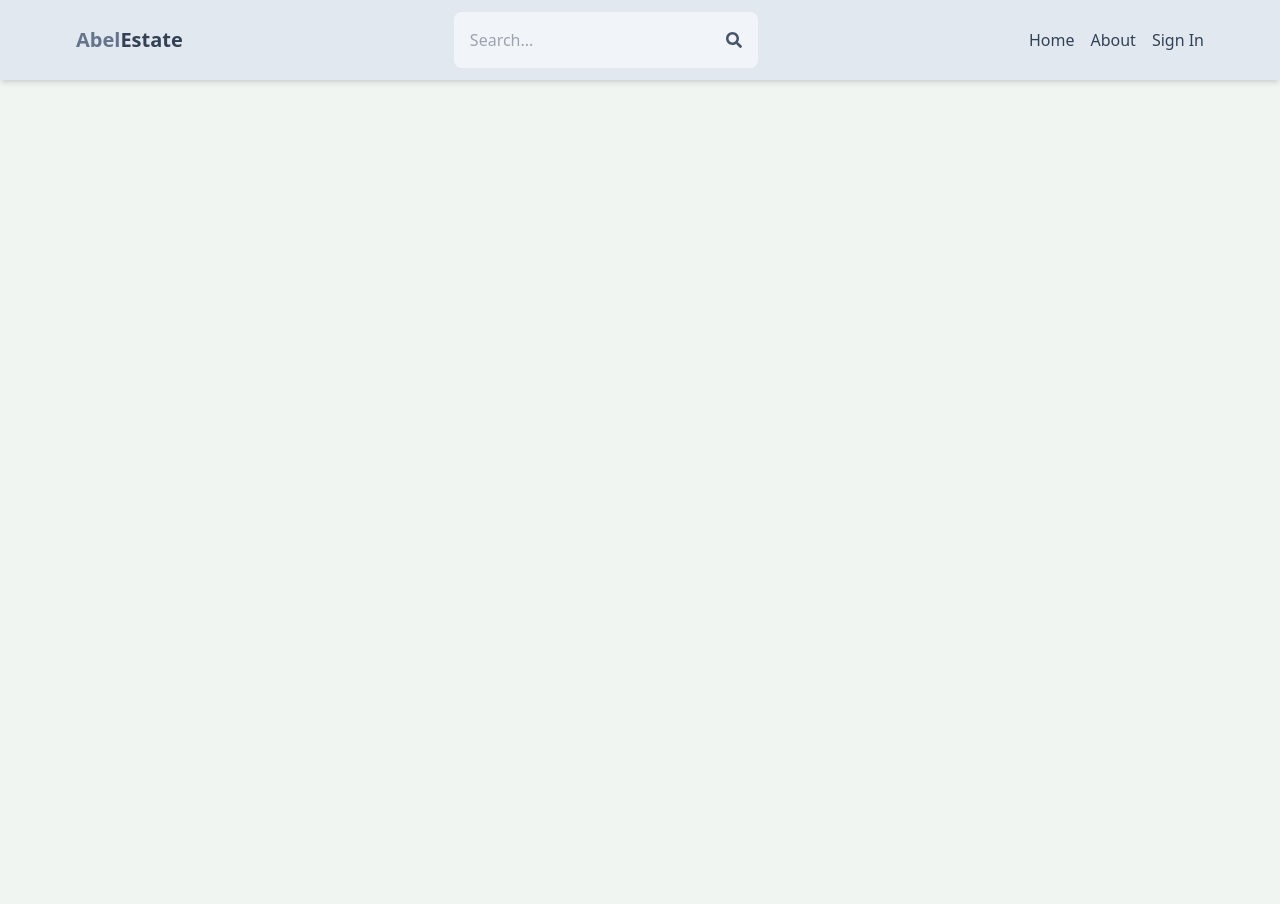
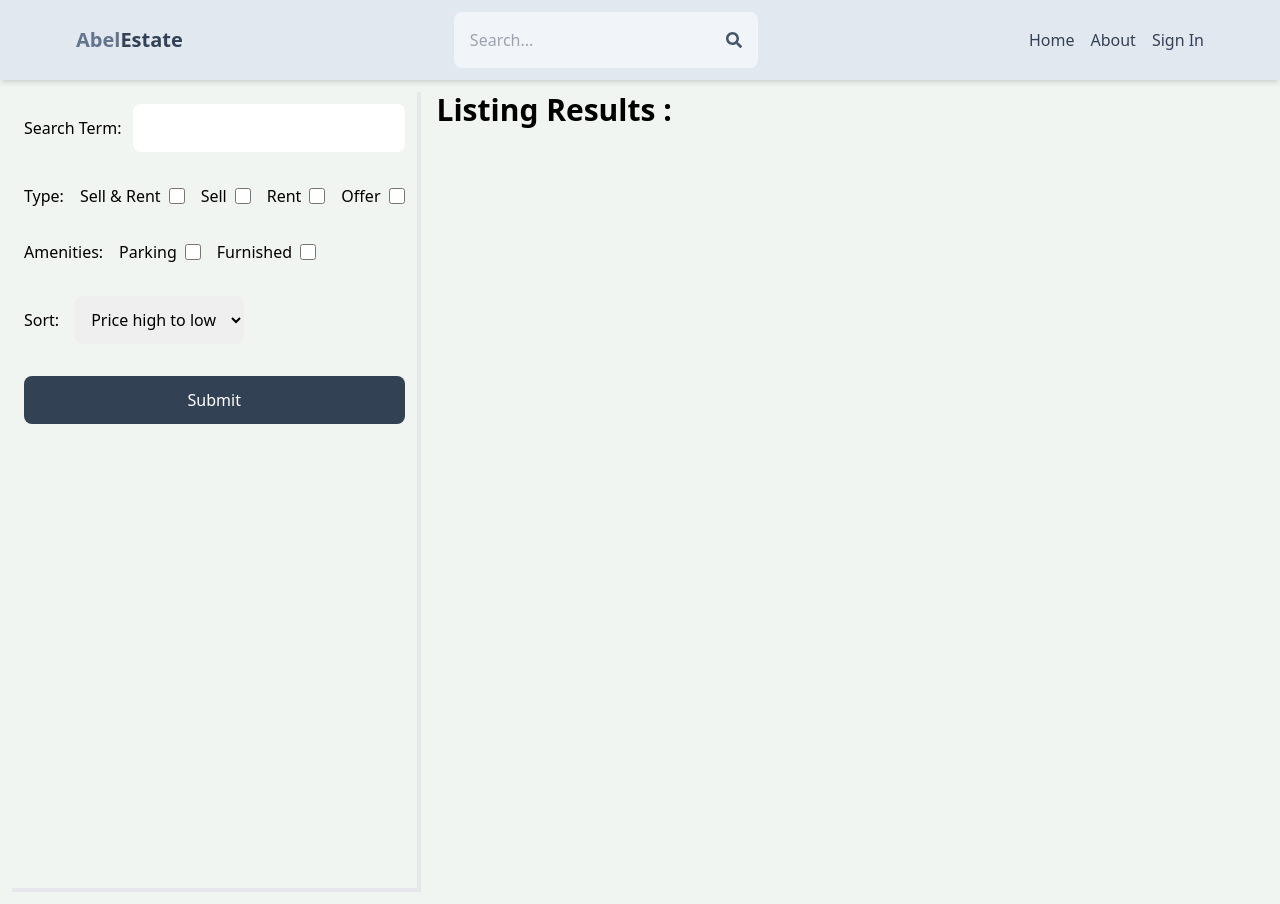
Before and after one commit to abimtad/RealState, a React (Vite) app in the folder client/: page /search in a window 1280 px wide. Before the commit the page ends 800 px from the top, so only its background shows below. Built offline with nearby package versions, Linux system fonts and the light colour scheme.

Commit message:
feat: add Search page and integrate routing in App component

```diff
--- a/client/src/App.jsx
+++ b/client/src/App.jsx
@@ -11,6 +11,7 @@ import Try from "./pages/Try";
 import CreateListing from "./pages/CreateListing";
 import UpdateListing from "./pages/UpdateListing";
 import Listing from "./pages/Listing";
+import Search from "./pages/Search";
 
 // QUESTIONS: if no route matches what is in react router where which //
 // component will be shown?
@@ -23,6 +24,7 @@ function App() {
         <Route path="/" element={<Home />} />
         <Route path="/try" element={<Try />} />
         <Route path="/about" element={<About />} />
+        <Route path="/search" element={<Search />} />
         <Route path="/listing/:id" element={<Listing />} />
         <Route element={<PrivateRoute />}>
           <Route path="/profile" element={<Profile />} />
--- /dev/null
+++ b/client/src/pages/Search.jsx
@@ -0,0 +1,71 @@
+import React from "react";
+
+function Search() {
+  return (
+    <main className="">
+      <div className="flex flex-col gap-4 md:flex-row p-3 ">
+        <div className="border-b-4 md:border-r-4 md:min-h-screen p-3">
+          <form className="flex flex-col gap-8">
+            <div className="flex gap-3 items-center">
+              <label className="whitespace-nowrap">Search Term: </label>
+              <input
+                id="search"
+                type="text"
+                className="rounded-lg p-3 w-full"
+              />
+            </div>
+
+            <div className="flex flex-row gap-4">
+              <label>Type: </label>
+              <div className="flex gap-2">
+                <span>Sell & Rent</span>
+                <input className="w-4" type="checkbox" />
+              </div>
+              <div className="flex gap-2">
+                <span>Sell</span>
+                <input className="w-4" type="checkbox" />
+              </div>
+              <div className="flex gap-2">
+                <span>Rent</span>
+                <input className="w-4" type="checkbox" />
+              </div>
+              <div className="flex gap-2">
+                <span>Offer</span>
+                <input className="w-4" type="checkbox" />
+              </div>
+            </div>
+            <div className="flex flex-row gap-4">
+              <label>Amenities: </label>
+              <div className="flex gap-2">
+                <span>Parking</span>
+                <input className="w-4" type="checkbox" />
+              </div>
+              <div className="flex gap-2">
+                <span>Furnished</span>
+                <input className="w-4" type="checkbox" />
+              </div>
+            </div>
+            <div className="flex gap-4 items-center">
+              <label>Sort:</label>
+              <select id="sort_order" className="p-3 rounded-lg">
+                <option value="">Price high to low</option>
+                <option value="">Price low to high</option>
+                <option value="">Latest</option>
+                <option value="">Oldest</option>
+              </select>
+            </div>
+            <button className="bg-slate-700 text-white p-3 rounded-lg hover:opacity-85">
+              Submit
+            </button>
+          </form>
+        </div>
+        <div className="col-span-2">
+          <h1 className="font-semibold text-3xl">Listing Results :</h1>
+          <div className="grid grid-cols-3"></div>
+        </div>
+      </div>
+    </main>
+  );
+}
+
+export default Search;
```
